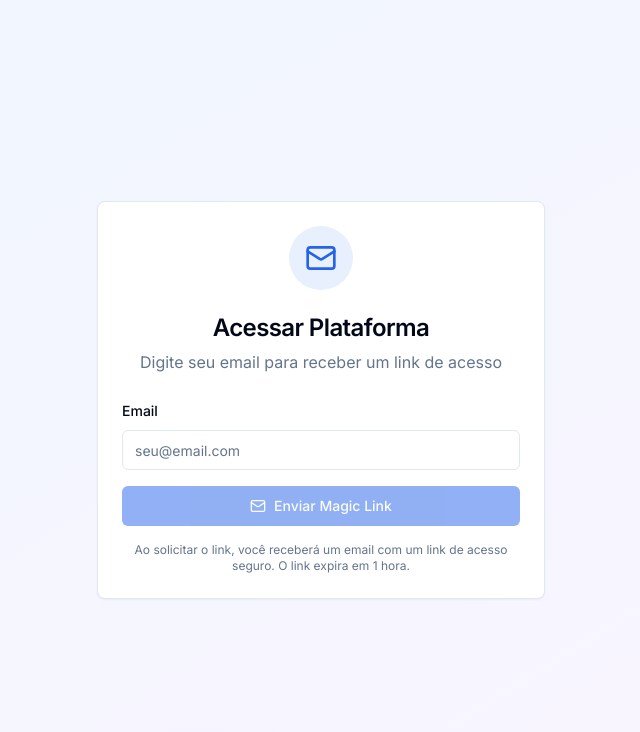
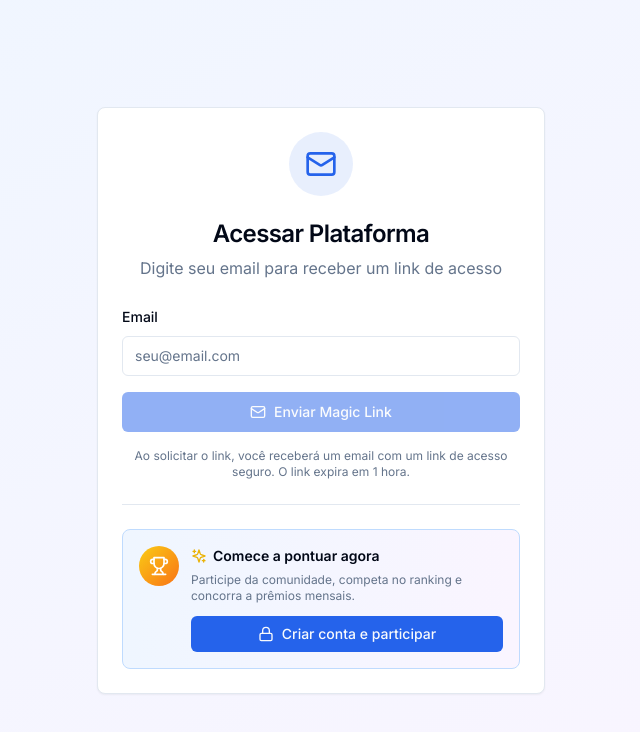
Before and after one commit to Alexandre-Busarello/competicao-acoes, a Next.js app: page /auth/login in a window 1280 px wide. Shown: the top 732 px of the page, without its empty margins (319-959 px from the left). Built offline with nearby package versions, Linux system fonts and the light colour scheme; no server answers.

Commit message:
first commit- 2

```diff
--- a/src/app/(main)/perfil/page.tsx
+++ b/src/app/(main)/perfil/page.tsx
@@ -5,10 +5,25 @@ import { PremiumCard } from '@/components/profile/PremiumCard';
 import { CheckoutSection } from '@/components/profile/CheckoutSection';
 import { PageHeader } from '@/components/navigation/PageHeader';
 import { useUserStore } from '@/lib/store/userStore';
+import { useAuth } from '@/lib/auth/client';
 
 export default function ProfilePage() {
   const { user } = useUserStore();
+  const { isAuthenticated } = useAuth();
   const isPremium = user?.isPremium ?? false;
+
+  // Se não estiver autenticado, mostrar CheckoutSection que usa modal
+  if (!isAuthenticated) {
+    return (
+      <div className="min-h-screen pb-4">
+        <PageHeader
+          title="Perfil"
+          backHref="/ranking"
+        />
+        <CheckoutSection />
+      </div>
+    );
+  }
 
   return (
     <div className="min-h-screen pb-4">
--- a/src/app/(main)/ranking/page.tsx
+++ b/src/app/(main)/ranking/page.tsx
@@ -4,8 +4,10 @@ import { useEffect, useState } from 'react';
 import { RankingHeader } from '@/components/ranking/RankingHeader';
 import { UserRankCard } from '@/components/ranking/UserRankCard';
 import { RankingList } from '@/components/ranking/RankingList';
+import { ConversionBanner } from '@/components/ranking/ConversionBanner';
 import { useRankingStore } from '@/lib/store/rankingStore';
 import { useUserStore } from '@/lib/store/userStore';
+import { useAuth } from '@/lib/auth/client';
 import { useRouter, usePathname } from 'next/navigation';
 import { Info, Trophy } from 'lucide-react';
 import type { Competitor, RankingPeriod } from '@/types';
@@ -15,6 +17,7 @@ import { SHOW_MIC_METHOD } from '@/lib/config/features';
 export default function RankingPage() {
   const { period, competitors, setPeriod, totalParticipants, lastUpdate, isLoading } = useRankingStore();
   const { user } = useUserStore();
+  const { isAuthenticated } = useAuth();
   const router = useRouter();
   const pathname = usePathname();
 
@@ -68,6 +71,8 @@ export default function RankingPage() {
         </div>
       ) : (
         <>
+          {/* Banner de conversão para usuários não logados quando há competidores */}
+          {hasCompetitors && !isAuthenticated && <ConversionBanner />}
           {/* Disclaimer sobre delay de atualização - só mostra se há competidores */}
           {hasCompetitors && (
           <div className="container mx-auto px-4 py-2 max-w-4xl">
--- a/src/app/auth/login/page.tsx
+++ b/src/app/auth/login/page.tsx
@@ -5,9 +5,10 @@ import { Card, CardContent, CardDescription, CardHeader, CardTitle } from '@/com
 import { Button } from '@/components/ui/button';
 import { Input } from '@/components/ui/input';
 import { Label } from '@/components/ui/label';
-import { Mail, Loader2, CheckCircle2, AlertCircle } from 'lucide-react';
+import { Mail, Loader2, CheckCircle2, AlertCircle, Trophy, Sparkles } from 'lucide-react';
 import { useRouter, useSearchParams } from 'next/navigation';
 import { useAuth } from '@/lib/auth/client';
+import { CheckoutCTA } from '@/components/checkout/CheckoutCTA';
 
 function LoginForm() {
   const [email, setEmail] = useState('');
@@ -165,6 +166,37 @@ function LoginForm() {
               </div>
             </form>
           )}
+
+          {/* CTA de Checkout */}
+          {!success && (
+            <div className="mt-6 pt-6 border-t border-border">
+              <div className="bg-gradient-to-r from-blue-50 to-purple-50 dark:from-blue-950/20 dark:to-purple-950/20 rounded-lg p-4 border border-blue-200 dark:border-blue-800">
+                <div className="flex items-start gap-3">
+                  <div className="flex-shrink-0">
+                    <div className="w-10 h-10 rounded-full bg-gradient-to-br from-yellow-400 to-orange-500 flex items-center justify-center">
+                      <Trophy className="h-5 w-5 text-white" />
+                    </div>
+                  </div>
+                  <div className="flex-1 min-w-0">
+                    <div className="flex items-center gap-1.5 mb-1.5">
+                      <Sparkles className="h-4 w-4 text-yellow-500" />
+                      <h3 className="text-sm font-semibold">Comece a pontuar agora</h3>
+                    </div>
+                    <p className="text-xs text-muted-foreground mb-3">
+                      Participe da comunidade, competa no ranking e concorra a prêmios mensais.
+                    </p>
+                    <CheckoutCTA
+                      source="login_page"
+                      buttonText="Criar conta e participar"
+                      size="sm"
+                      variant="default"
+                      className="w-full"
+                    />
+                  </div>
+                </div>
+              </div>
+            </div>
+          )}
         </CardContent>
       </Card>
     </div>
--- a/src/components/profile/CheckoutSection.tsx
+++ b/src/components/profile/CheckoutSection.tsx
@@ -4,12 +4,15 @@ import { Card, CardContent } from '@/components/ui/card';
 import { Button } from '@/components/ui/button';
 import { Check, Trophy, Eye, Star } from 'lucide-react';
 import { useUserStore } from '@/lib/store/userStore';
+import { useAuth } from '@/lib/auth/client';
 import { useState } from 'react';
 import { SHOW_MIC_METHOD } from '@/lib/config/features';
 import { redirectToKiwifyCheckout } from '@/lib/utils/checkout';
+import { CheckoutCTA } from '@/components/checkout/CheckoutCTA';
 
 export function CheckoutSection() {
   const { user } = useUserStore();
+  const { isAuthenticated } = useAuth();
   const [isProcessing, setIsProcessing] = useState(false);
 
   const handleSubscribe = () => {
@@ -73,6 +76,17 @@ export function CheckoutSection() {
             <p className="text-3xl font-bold">R$ 29,90</p>
             <p className="text-sm text-muted-foreground">por mês</p>
           </div>
+          {!isAuthenticated ? (
+            // Se não estiver autenticado, usar CheckoutCTA que abre modal
+            <CheckoutCTA
+              source="profile_page"
+              buttonText="Assinar Agora"
+              size="lg"
+              variant="default"
+              className="w-full"
+            />
+          ) : (
+            // Se estiver autenticado, usar redirecionamento direto
             <Button
               className="w-full"
               size="lg"
@@ -81,6 +95,7 @@ export function CheckoutSection() {
             >
               {isProcessing ? 'Processando...' : 'Assinar Agora'}
             </Button>
+          )}
           <p className="text-xs text-center text-muted-foreground mt-3">
             Cancele a qualquer momento. Sem compromisso.
           </p>
--- /dev/null
+++ b/src/components/ranking/ConversionBanner.tsx
@@ -0,0 +1,45 @@
+'use client';
+
+import { Trophy, Sparkles, ArrowRight } from 'lucide-react';
+import { Button } from '@/components/ui/button';
+import { CheckoutCTA } from '@/components/checkout/CheckoutCTA';
+import Link from 'next/link';
+
+export function ConversionBanner() {
+  return (
+    <div className="container mx-auto px-4 py-3 max-w-4xl">
+      <div className="bg-gradient-to-r from-blue-50 to-purple-50 dark:from-blue-950/20 dark:to-purple-950/20 border border-blue-200 dark:border-blue-800 rounded-lg p-4 shadow-sm">
+        <div className="flex flex-col sm:flex-row items-start sm:items-center gap-3 sm:gap-4">
+          <div className="flex items-center gap-2 flex-1 min-w-0">
+            <div className="flex-shrink-0">
+              <div className="w-8 h-8 rounded-full bg-gradient-to-br from-yellow-400 to-orange-500 flex items-center justify-center">
+                <Trophy className="h-4 w-4 text-white" />
+              </div>
+            </div>
+            <div className="flex-1 min-w-0">
+              <p className="text-sm font-medium text-foreground">
+                <Sparkles className="h-3.5 w-3.5 inline-block mr-1.5 text-yellow-500" />
+                Comece a pontuar agora e participe da comunidade e prêmios
+              </p>
+            </div>
+          </div>
+          <div className="flex items-center gap-2 flex-shrink-0 w-full sm:w-auto">
+            <CheckoutCTA
+              source="ranking_banner"
+              buttonText="Participar"
+              size="sm"
+              variant="default"
+              className="flex-1 sm:flex-none"
+            />
+            <Link href="/auth/login">
+              <Button variant="outline" size="sm" className="flex-1 sm:flex-none">
+                Entrar
+                <ArrowRight className="h-3.5 w-3.5 ml-1.5" />
+              </Button>
+            </Link>
+          </div>
+        </div>
+      </div>
+    </div>
+  );
+}
```
Also changed, not shown: 2 other files (tests, documents, lock files or other folders). Lines whose indentation alone changed are shown as unchanged.
